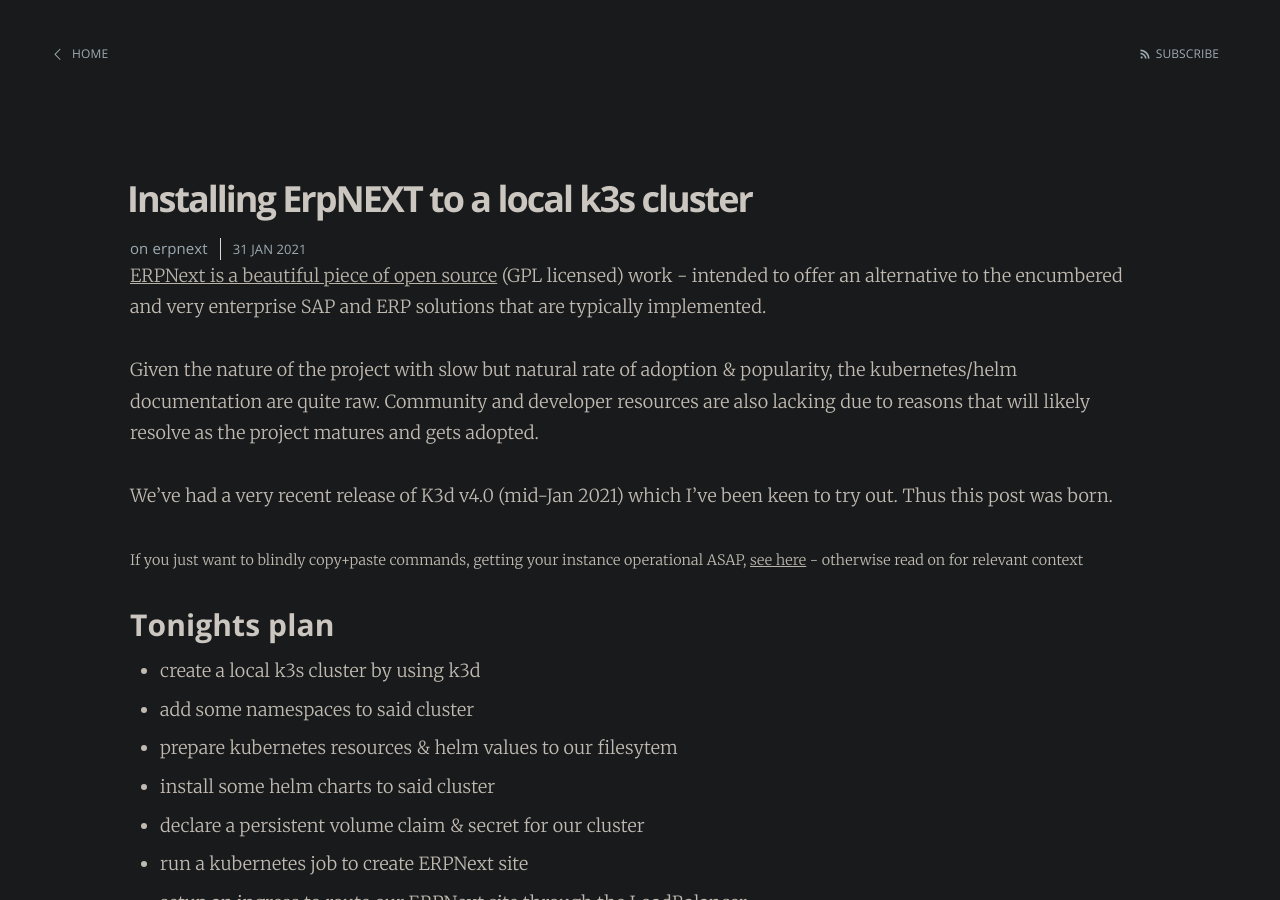
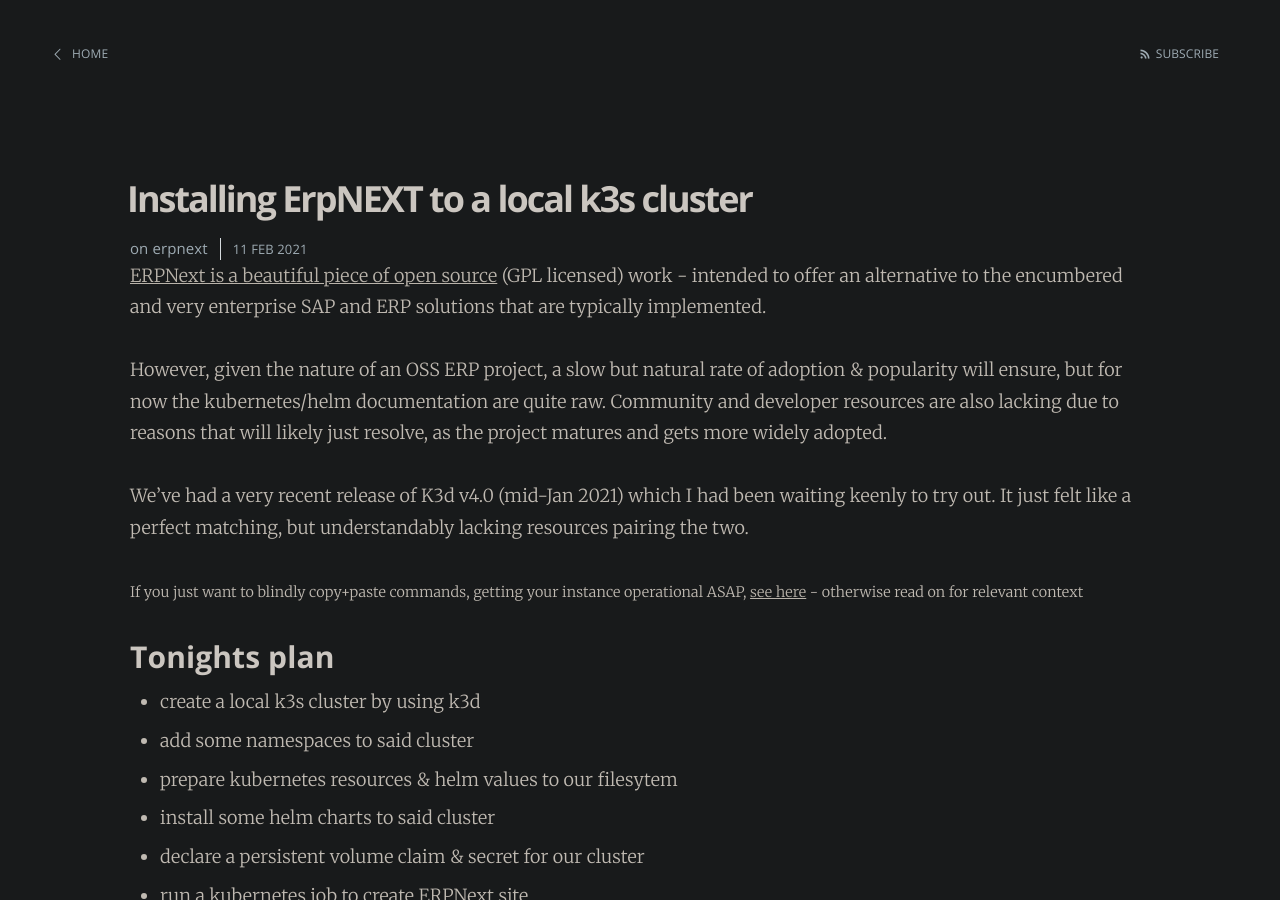
Before and after one commit to VeryStrongFingers/verystrongfingers.github.io, a Jekyll site: the page built from _posts/2021-02-10-erpnext-k3s.markdown, in a window 1280 px wide and 900 px high. Built offline with Jekyll 4.4.1, drawn with Linux system fonts in a browser that asks for light colours; some of the changed text lies outside the part shown.

Commit message:
Content update

````diff
--- a/_posts/2021-02-10-erpnext-k3s.markdown
+++ b/_posts/2021-02-10-erpnext-k3s.markdown
@@ -1,14 +1,14 @@
 ---
 layout: post
 title:  "Installing ErpNEXT to a local k3s cluster"
-date:   2021-02-00 01:13:39 +1100
+date:   2021-02-11 12:13:39 +1100
 categories: erpnext
 ---
 [ERPNext is a beautiful piece of open source](https://erpnext.com/) (GPL licensed) work - intended to offer an alternative to the encumbered and very enterprise SAP and ERP solutions that are typically implemented.
 
-Given the nature of the project with slow but natural rate of adoption & popularity, the kubernetes/helm documentation are quite raw. Community and developer resources are also lacking due to reasons that will likely resolve as the project matures and gets adopted.
+However, given the nature of an OSS ERP project, a slow but natural rate of adoption & popularity will ensure, but for now the kubernetes/helm documentation are quite raw. Community and developer resources are also lacking due to reasons that will likely just resolve, as the project matures and gets more widely adopted.
 
-We've had a very recent release of K3d v4.0 (mid-Jan 2021) which I've been keen to try out. Thus this post was born.
+We've had a very recent release of K3d v4.0 (mid-Jan 2021) which I had been waiting keenly to try out. It just felt like a perfect matching, but understandably lacking resources pairing the two.
 
 <small>
 If you just want to blindly copy+paste commands, getting your instance operational ASAP, [see here](https://github.com/VeryStrongFingers/erpnext-k3s) - otherwise read on for relevant context
@@ -358,7 +359,9 @@ kubectl apply -f ingress.yaml
 kubectl port-forward --namespace kube-system svc/traefik 8080:80
 ```
 
-Now visit http://localhost:8080 and you should be prompted with the ERPNext login page.
+Now visit http://localhost:8080 in your browser, and you should be prompted with the ERPNext login page.
 
 u: `administrator`<br />
 p: `bigchungus`
+
+For future reference, there is a 'shortcut' repo https://github.com/VeryStrongFingers/erpnext-k3s - along with further information about using a different hostname (ie. not localhost)
````
Also changed, not shown: other parts of _posts/2021-02-10-erpnext-k3s.markdown (+5 -4 lines).
